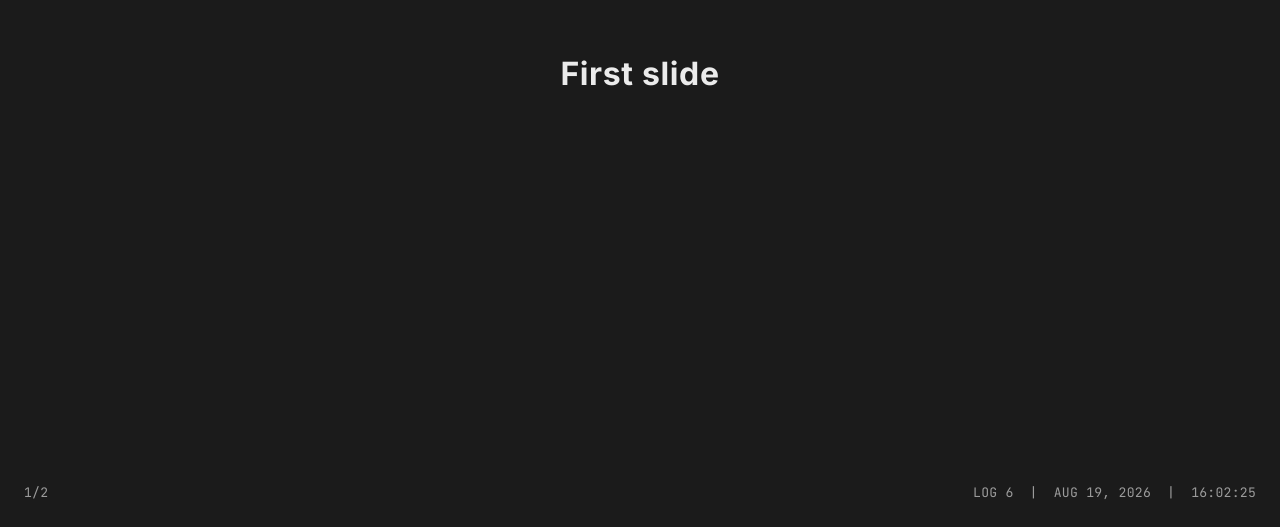
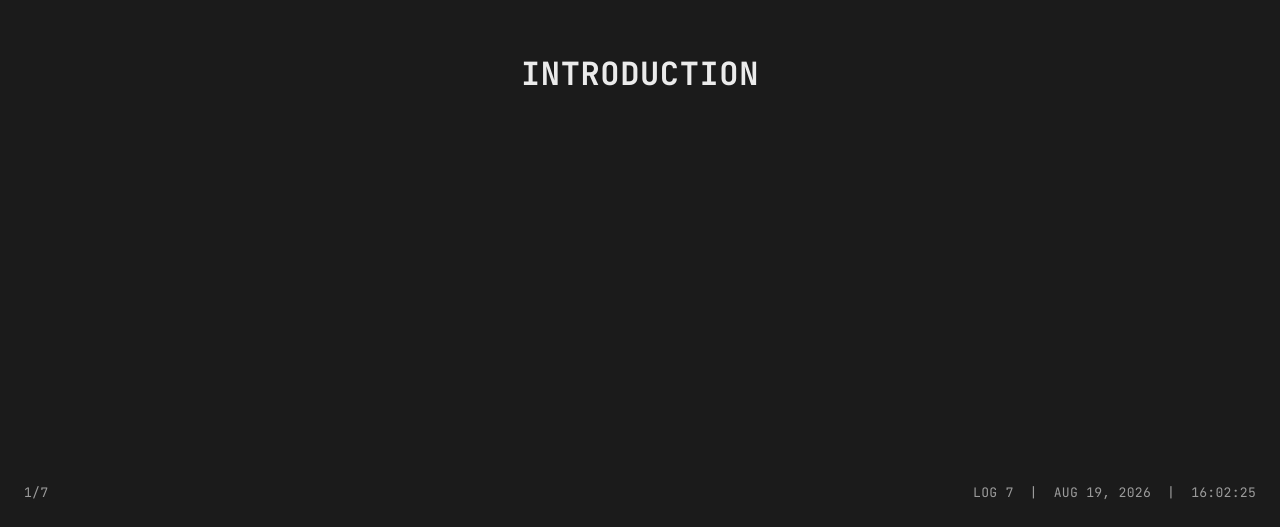
Before and after one commit to josedrios/slideshow, a React (Vite) app: page / in a window 1280 px wide. Shown: the part 273-800 px from the top of the page. Built offline with nearby package versions, Linux system fonts and the light colour scheme; a web font is replaced by a local one.

Commit message:
feat(slides): add introduction slide

```diff
--- a/src/app/App.tsx
+++ b/src/app/App.tsx
@@ -4,7 +4,9 @@ import { useState } from "react"
 import { Routes, Route } from "react-router-dom"
 
 function App() {
-  const [slideIndex, setSlideIndex] = useState<number>(0);
+  // NOTE: slideIndex starts at -1 because index: -1 is introduction page,
+  // also makes it easier to index through slides array
+  const [slideIndex, setSlideIndex] = useState<number>(-1);
   return (
     <main>
       <Routes>
--- a/src/components/Footer.tsx
+++ b/src/components/Footer.tsx
@@ -24,12 +24,12 @@ export default function Footer({ slideIndex }: { slideIndex: number }) {
     second: "2-digit",
   });
 
-  // NOTE: index + 1 to fix offset because indexes start at zero but I want UI to start at 1
-  // NOTE: length + 1 to add FIN slide(the end)
+  // NOTE: index + 2 to fix offset from introduction slide and array indexing
+  // NOTE: length + 2 to add INTRODUCTION/FIN slides
 
   return (
     <div className="footer">
-      <p className="footer__slide-count">{slideIndex + 1}/{slides.length + 1}</p>
+      <p className="footer__slide-count">{slideIndex + 2}/{slides.length + 2}</p>
       <p>
         LOG {logNumber}
       </p>
--- a/src/components/Slide.tsx
+++ b/src/components/Slide.tsx
@@ -3,10 +3,12 @@ import { useEffect, type Dispatch, type SetStateAction } from "react";
 
 export default function Slide({ slideIndex, setSlideIndex }: { slideIndex: number, setSlideIndex: Dispatch<SetStateAction<number>> }) {
 
-
+  // NOTE: slideIndex at -1 is the introduction slide
+  // NOTE: slideIndex after -1 and before slides.length is a slide
+  // NOTE: slideIndex at slides.length is the fin slide
   useEffect(() => {
     const handleKeyDown = (event: KeyboardEvent) => {
-      if (event.key === "ArrowLeft" && slideIndex > 0) {
+      if (event.key === "ArrowLeft" && slideIndex > -1) {
         setSlideIndex(prev => (prev - 1))
       }
       else if (event.key === "ArrowRight" && slideIndex < slides.length) {
@@ -20,6 +22,7 @@ export default function Slide({ slideIndex, setSlideIndex }: { slideIndex: numbe
         }
       }
     }
+    console.log(slideIndex)
 
     window.addEventListener("keydown", handleKeyDown);
 
@@ -29,20 +32,28 @@ export default function Slide({ slideIndex, setSlideIndex }: { slideIndex: numbe
 
   }, [slideIndex])
 
-  if (slideIndex !== slides.length) {
+  // NOTE: introduction slide
+  if (slideIndex === -1) {
+    return <div className="slide">
+      <h1>INTRODUCTION</h1>
+    </div>
+  }
+  // NOTE: actual slides
+  else if (slideIndex !== slides.length) {
     const text = slides[slideIndex].text
     const img = slides[slideIndex].img
 
     return <div className="slide">
       {text && (
-        <h1>{text}</h1>
+        <h1>{text.toUpperCase()}</h1>
       )}
       {img && (
         <img src={'/images/' + img} />
       )}
     </div>
-  } else {
-    {/* NOTE: last "FIN" slide when all slides are done */ }
+  }
+  // NOTE: fin slide
+  else if (slideIndex === slides.length) {
     return (
       <div className="slide">
         {slideIndex === slides.length && (
--- a/src/content.ts
+++ b/src/content.ts
@@ -1,4 +1,6 @@
-export const logNumber = 6;
+// NOTE: corrected/updated as of 8/19/26
+
+export const logNumber = 7;
 
 interface Slide {
   text?: string,
@@ -7,6 +9,18 @@ interface Slide {
 
 export const slides: Slide[] = [
   {
-    text: "First slide",
+    text: "i made a new slideshow web app for these video logs",
   },
+  {
+    text: "can these video logs partially replace my need for human conversation"
+  },
+  {
+    text: "the show daredevil is really good, i love matt murdock and foggy"
+  },
+  {
+    text: "I bought 70mm Dune: Part Three tickets at the metreon, wasn't as excited last log",
+  },
+  {
+    text: "If I wanted to have a good understanding on 'everything', would i learn the the foundamentals of astronomy, how our universe formed, how our planet came to be, what happened on earch previously, what came before humans, how did humans come out, then learn about the the broad history of humans on earth, from the 'inception' of man all the way to today. Then from there i can learn the fundamentals on how chemistry, math, and physics work to understand how our reality works in a very basic level. Also learn how these subjects and concepts developed/improved/came about throughtout our history. Then go into how our body works, like anatomy and so on, doing the same, seeing how this area was developed/improved etc. Then go back and delve into topics that interest me."
+  }
 ]
--- a/src/styles/slide.css
+++ b/src/styles/slide.css
@@ -1,4 +1,7 @@
 .slide {
+  margin-inline: auto;
+  max-width: 1400px;
+  text-align: center;
   height: 100%;
   max-height: 100%;
   display: flex;
@@ -12,5 +15,5 @@
 
 .slide img {
   max-height: 50%;
-  max-width: 900px;
+  max-width: 600px;
 }
--- a/src/styles/typography.css
+++ b/src/styles/typography.css
@@ -43,24 +43,13 @@ body {
 h1,
 h2,
 h3 {
-  font-family: var(--font-family-inter);
+  font-family: var(--font-family-mono);
   font-style: normal;
   font-weight: var(--font-weight-semibold);
   font-optical-sizing: auto;
   color: var(--color-text-neutral-emphasis);
   letter-spacing: var(--letter-spacing-normal);
-}
-
-h1 {
   font-size: var(--font-size-3xl);
-}
-
-h2 {
-  font-size: var(--font-size-2xl);
-}
-
-h3 {
-  font-size: var(--font-size-xl);
 }
 
 p,
```
Also changed, not shown: 1 other file (tests, documents, lock files or other folders).
